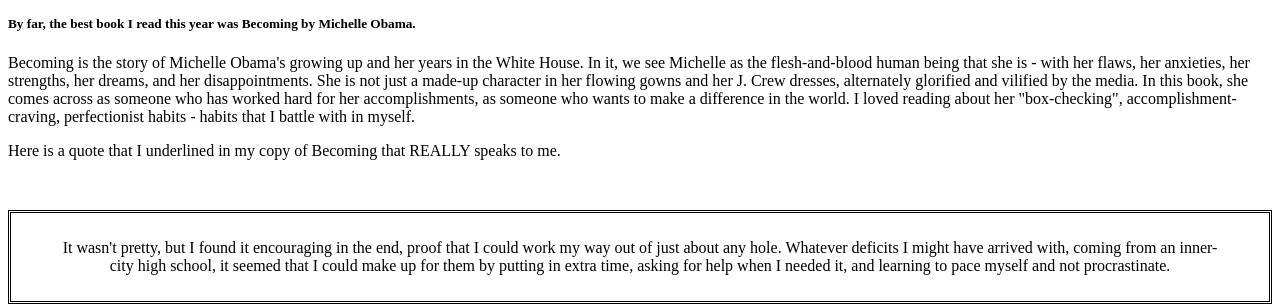
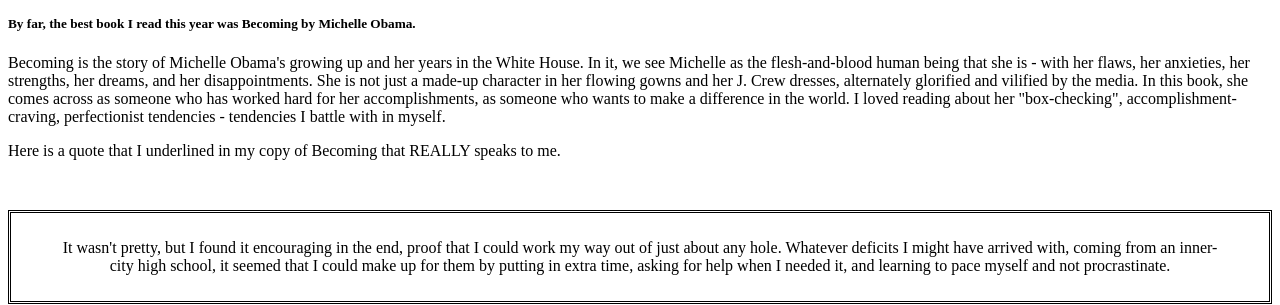
Before and after one commit to ThisisRajiRaj/thisisrajiraj.github.io, a Jekyll site: the page posts/yearinreview2020.html, which Jekyll copies as it is, in a window 1280 px wide and 900 px high, scrolled down 2138 px. Shown: the part 379-684 px from the top of the window. Built offline with Jekyll 4.4.1, drawn with Linux system fonts in a browser that asks for light colours.

Commit message:
Update yearinreview2020.html

```diff
--- a/posts/yearinreview2020.html
+++ b/posts/yearinreview2020.html
@@ -148,7 +148,7 @@ along with a few pictures from my life, this year.
     media. In this book, she comes across as someone who has worked hard for
     her accomplishments, as someone who wants to make a difference in the
     world. I loved reading about her "box-checking", accomplishment-craving,
-    perfectionist habits - habits that I battle with in myself.
+    perfectionist tendencies - tendencies I battle with in myself.
 </p>
 <p>
     Here is a quote that I underlined in my copy of Becoming that REALLY speaks
```
